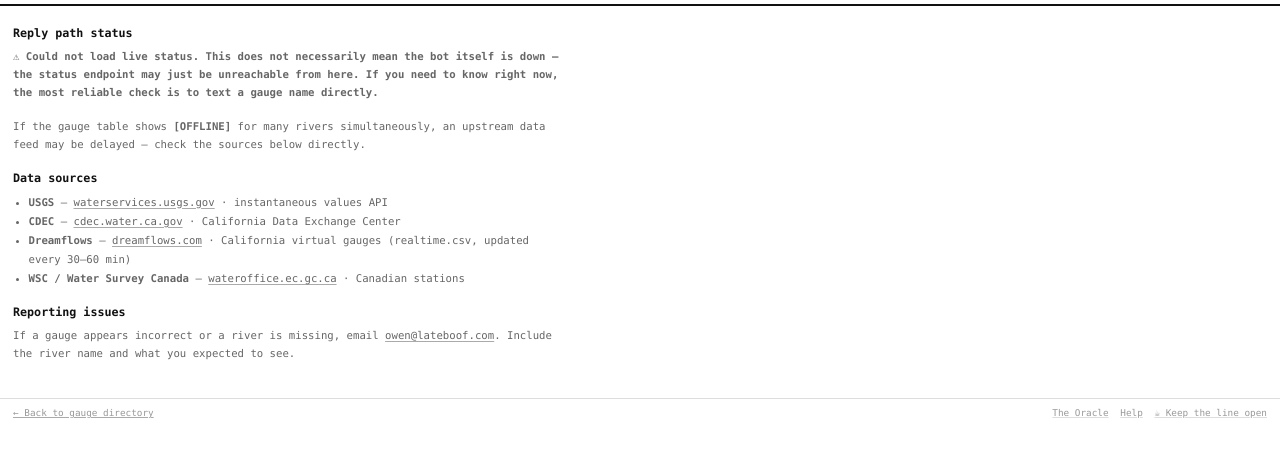
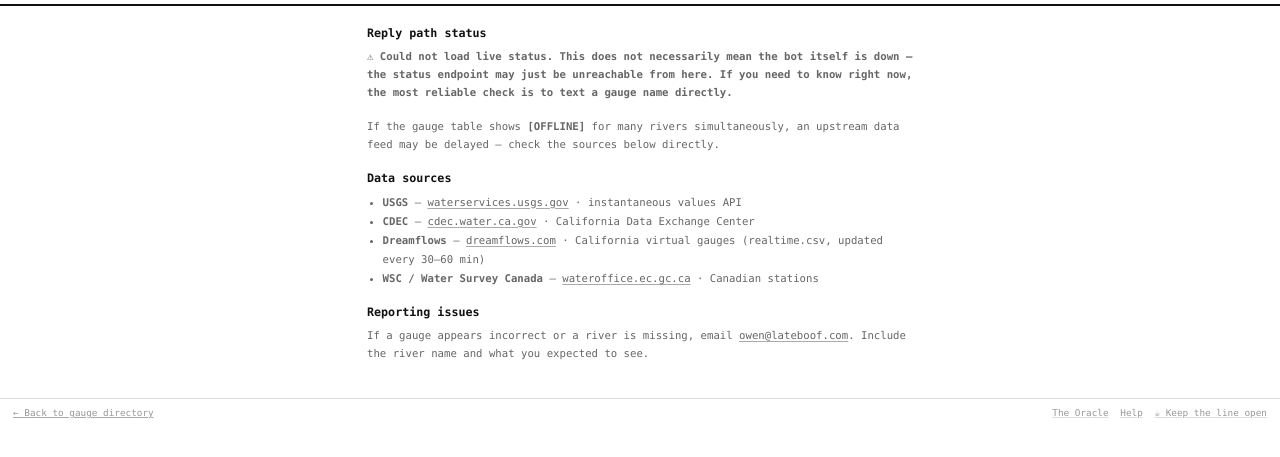
Before and after one commit to owenriverk/flow, a website: page web/status.html in a window 1280 px wide. Shown: the part 31-488 px from the top of the page. Drawn offline with Linux system fonts and the light colour scheme; no server answers.

Commit message:
status: center the content column
Co-Authored-By: Claude Fable 5 <noreply@anthropic.com>
Claude-Session: https://claude.ai/code/session_01TcuBkhChuz581XeDk27LDH

```diff
--- a/web/status.html
+++ b/web/status.html
@@ -8,7 +8,7 @@
   <link rel="icon" href="favicon.svg" type="image/svg+xml">
   <link rel="stylesheet" href="style.css?v=2026070103">
   <style>
-    .status-page { max-width: 44rem; padding: 1.5rem 1rem; }
+    .status-page { margin: 0 auto; max-width: 44rem; padding: 1.5rem 1rem; }
     .status-page h2 { font-size: 0.9rem; font-weight: 700; margin-bottom: 0.4rem; }
     .status-page p  { color: var(--muted); font-size: 0.82rem; margin-bottom: 1.2rem; line-height: 1.7; }
     .status-page ul { color: var(--muted); font-size: 0.82rem; margin: 0.3rem 0 1.2rem 1.2rem; line-height: 1.8; }
```
